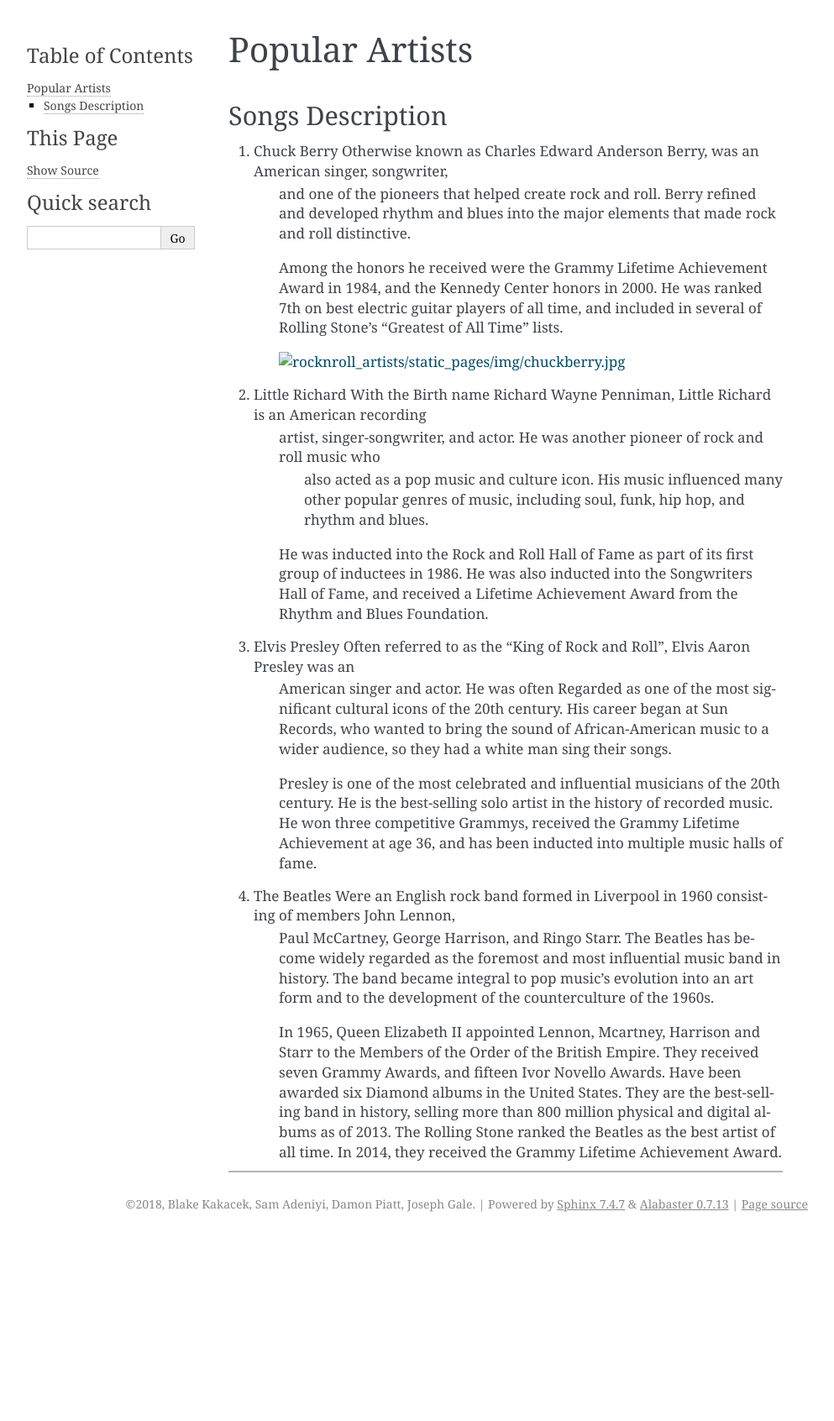
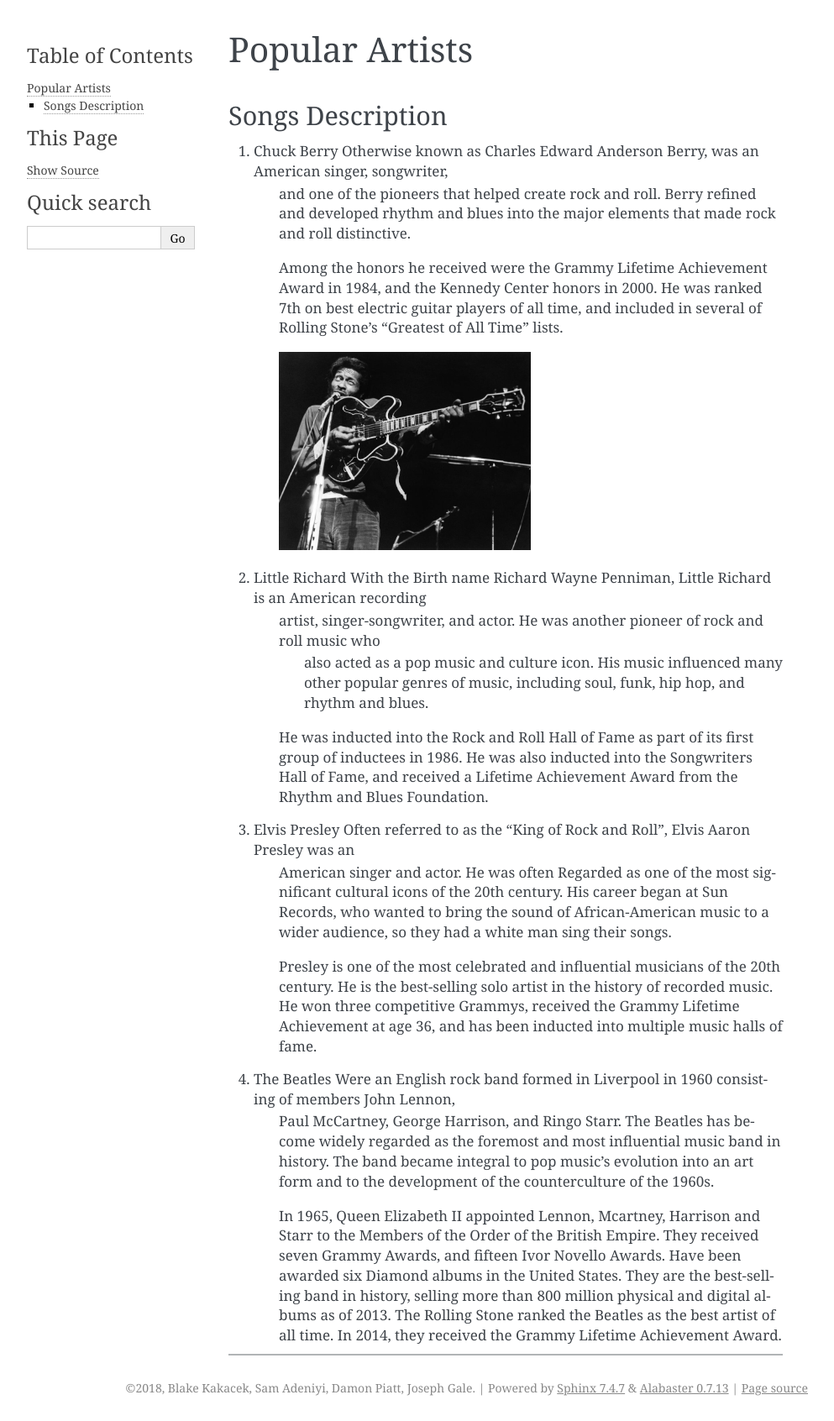
Before and after one commit to Bkakacek/static_pages, a Sphinx documentation site: the page built from source/rocknroll_artists/rocknroll_artists.rst, in a window 1280 px wide. Shown: the whole page at 84% size, without its empty margins (148-1141 px from the left). Built offline with Sphinx 7.4.7, drawn with Linux system fonts in a browser that asks for light colours; before the commit the page ends 1473 px from its top, so only the background shows below that.

Commit message:
fixing image

```diff
--- a/source/rocknroll_artists/rocknroll_artists.rst
+++ b/source/rocknroll_artists/rocknroll_artists.rst
@@ -13,7 +13,7 @@
 									 players of all time, and included in several of Rolling Stone’s
 									 “Greatest of All Time” lists.
 
-									 .. image:: static_pages/img/chuckberry.jpg
+									 .. image:: chuckberry.jpg
 									 	:width: 50%
 
 2) Little Richard					 With the Birth name Richard Wayne Penniman, Little Richard is an American recording
```
Also changed, not shown: source/rocknroll_artists/chuckberry.jpg (renamed from img/chuckberry.jpg).
